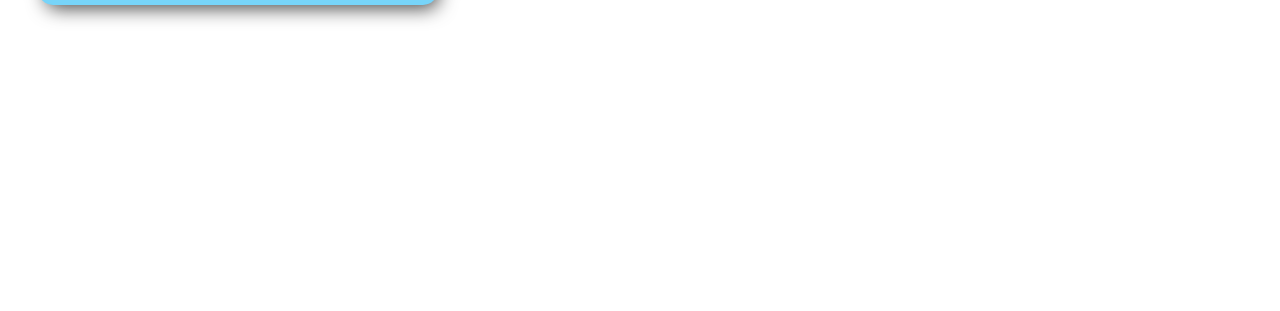
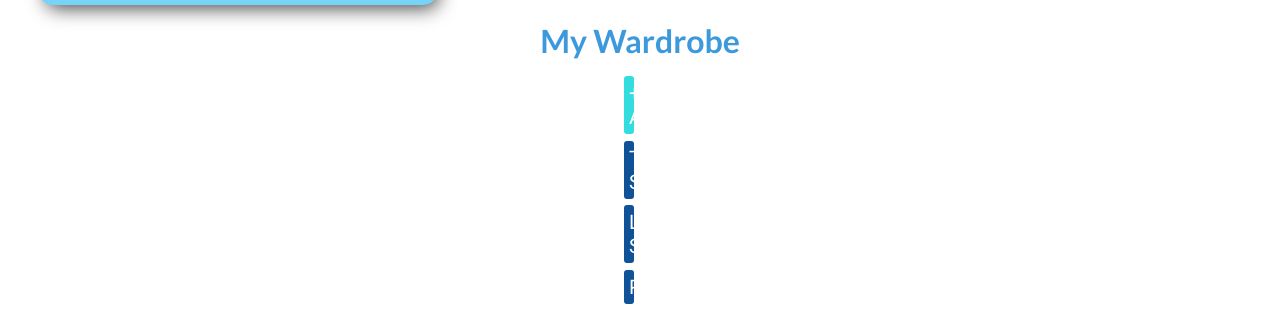
Before and after one commit to afazio1/create-task, a website: page public/index.html in a window 1280 px wide. Shown: the part 584-895 px from the top of the page. Before the commit the page ends 800 px from the top, so only its background shows below. Drawn offline with Linux system fonts and the light colour scheme.

Commit message:
created wardrobe list

```diff
--- a/public/index.html
+++ b/public/index.html
@@ -36,6 +36,13 @@ If you need to figure out styling, just put some fake data in the HTML. -->
 		<h1>Next Day Weather</h1>
 		<h2 id="day-of-week"></h2>
 	</div>
+	<h1 class="wardrobe">My Wardrobe</h1>
+	<ul class="my-wardrobe">
+		<li>+ Add</li>
+		<li>T-Shirt</li>
+		<li>Long-Sleeve</li>
+		<li>Pants</li>
+	</ul>
 	<script type="text/javascript" src="main.js"></script>
 </body>
 </html>
--- a/public/styles.css
+++ b/public/styles.css
@@ -120,3 +120,25 @@ input[type='checkbox']:checked {
 li {
 	font-size: 20px;
 }
+.wardrobe {
+	color: #3C99DC;
+	font-family: 'Lato', sans-serif;
+	font-weight: 700;
+}
+.my-wardrobe {
+	list-style-type: square;
+	margin-left: 39em;
+	font-family: 'Roboto', sans-serif;
+	color: white;
+}
+
+.my-wardrobe li {
+	background-color: #0F5298;
+	margin-right: 34em;
+	border-radius: 3px;
+	padding: 5px;
+	margin-bottom: 1%;
+}
+.my-wardrobe li:first-child {
+	background-color: #34DDDD;
+}
```
